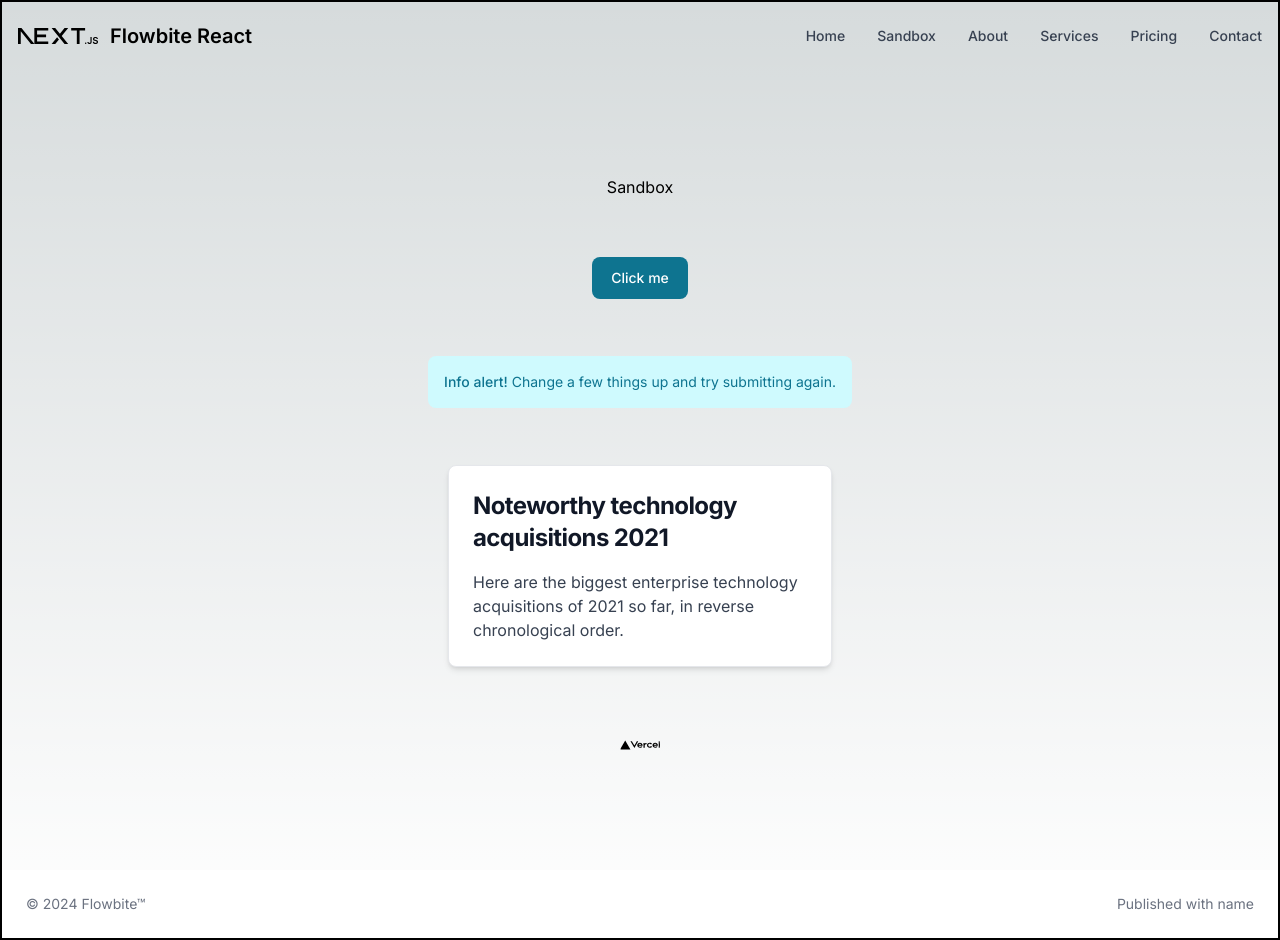
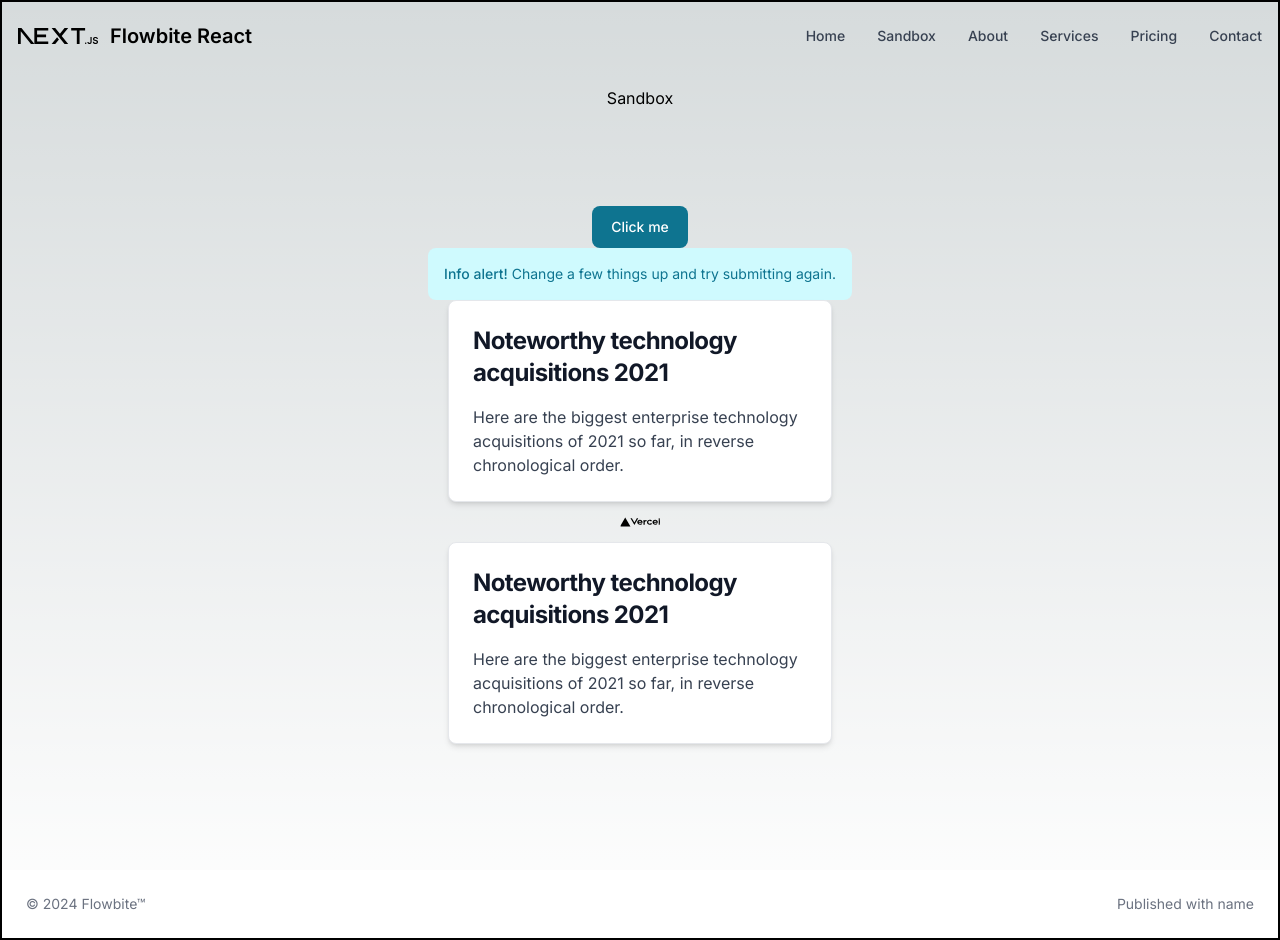
Before and after one commit to israelramosm/next-template-gh-actions, a Next.js app: page /sandbox in a window 1280 px wide. Built offline with nearby package versions, Linux system fonts and the light colour scheme.

Commit message:
feat(pages): custom pages title, refactor

```diff
--- a/src/app/about/page.tsx
+++ b/src/app/about/page.tsx
@@ -1,9 +1,9 @@
-import Image from "next/image";
+import PageHeader from "@/src/components/PageHeader/PageHeader";
 
 export default function About() {
   return (
     <>
-      <h1>About</h1>
+      <PageHeader title="About"/>
     </>
   );
 }
--- a/src/app/layout.tsx
+++ b/src/app/layout.tsx
@@ -27,7 +27,7 @@ export default function RootLayout({
         style={{ border: "2px solid"}}
       >
         <NavbarPage />
-        <main className="min-h-screen flex flex-col items-center justify-evenly p-4 md:p8 lg:p-12">
+        <main className="min-h-screen">
           {children}
         </main>
         <FooterPage />
--- a/src/app/page.tsx
+++ b/src/app/page.tsx
@@ -1,12 +1,21 @@
 import { Alert, Avatar, Button, Card } from "flowbite-react";
+import PageHeader from "../components/PageHeader/PageHeader";
 
 export default function Home() {
   return (
-    <>
-      Home
-      <section id="services">Services</section>
-      <section id="pricing">Pricing</section>
-      <section id="contact">Contact</section>
-    </>
+    <section className="h-full">
+      <PageHeader title="Home" />
+      <div className="h-full flex flex-col items-center justify-evenly p-4 md:p8 lg:p-12">
+        <section className="mb-[10rem]" id="services">
+          Services
+        </section>
+        <section className="mb-[10rem]" id="pricing">
+          Pricing
+        </section>
+        <section className="mb-[10rem]" id="contact">
+          Contact
+        </section>
+      </div>
+    </section>
   );
 }
--- a/src/app/sandbox/page.tsx
+++ b/src/app/sandbox/page.tsx
@@ -1,15 +1,21 @@
+import PageHeader from "@/src/components/PageHeader/PageHeader";
 import { Alert, Avatar, Button, Card } from "flowbite-react";
-import { headers } from "next/headers";
 
 export default function Sandbox() {
   return (
-    <>
-      <h1>Sandbox</h1>
+    <section>
+      <PageHeader title="Sandbox" />
+      <div className="flex flex-col items-center justify-evenly p-4 md:p8 lg:p-12">
+        <div>
           <Button>Click me</Button>
+        </div>
+        <div>
           <Alert color="info">
-        <span className="font-medium">Info alert!</span> Change a few things up
-        and try submitting again.
+            <span className="font-medium">Info alert!</span> Change a few things
+            up and try submitting again.
           </Alert>
+        </div>
+        <div>
           <Card href="#" className="max-w-sm">
             <h5 className="text-2xl font-bold tracking-tight text-gray-900 dark:text-white">
               Noteworthy technology acquisitions 2021
@@ -19,7 +25,22 @@ export default function Sandbox() {
               far, in reverse chronological order.
             </p>
           </Card>
+        </div>
+        <div>
           <Avatar img="/assets/vercel.svg" alt="avatar of Jese" rounded />
-    </>
+        </div>
+        <div>
+          <Card href="#" className="max-w-sm">
+            <h5 className="text-2xl font-bold tracking-tight text-gray-900 dark:text-white">
+              Noteworthy technology acquisitions 2021
+            </h5>
+            <p className="font-normal text-gray-700 dark:text-gray-400">
+              Here are the biggest enterprise technology acquisitions of 2021 so
+              far, in reverse chronological order.
+            </p>
+          </Card>
+        </div>
+      </div>
+    </section>
   );
 }
--- /dev/null
+++ b/src/components/PageHeader/PageHeader.tsx
@@ -0,0 +1,7 @@
+const PageHeader = ({ title }: { title: string }) => (
+  <header className="text-center">
+    <h1 className="pt-4 pb-12">{title}</h1>
+  </header>
+);
+
+export default PageHeader;
```
Also changed, not shown: src/components/FooterPage/FooterPage.tsx (+4 -4 lines), src/components/NavbarPage/NavbarPage.tsx (+3 -4 lines). Lines whose indentation alone changed are shown as unchanged.
